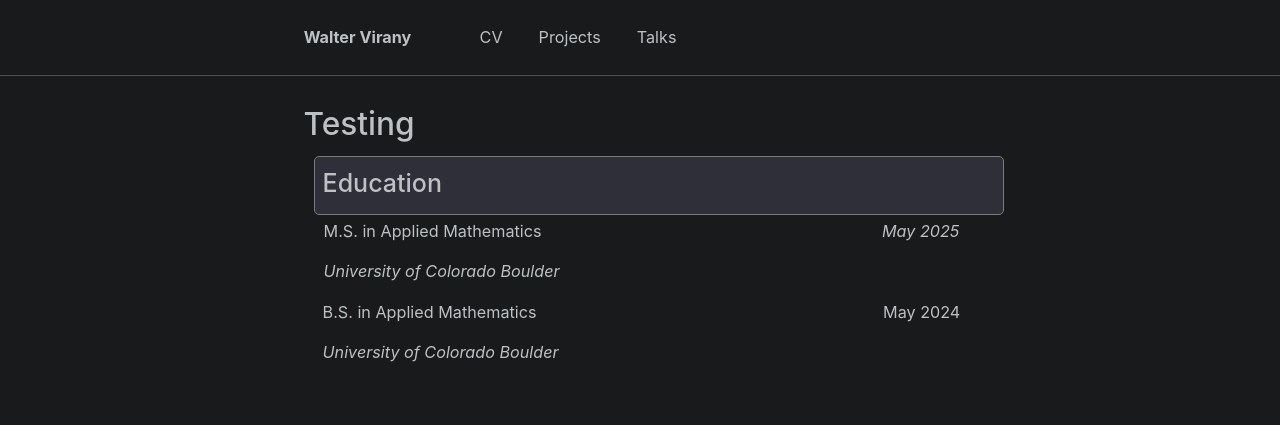
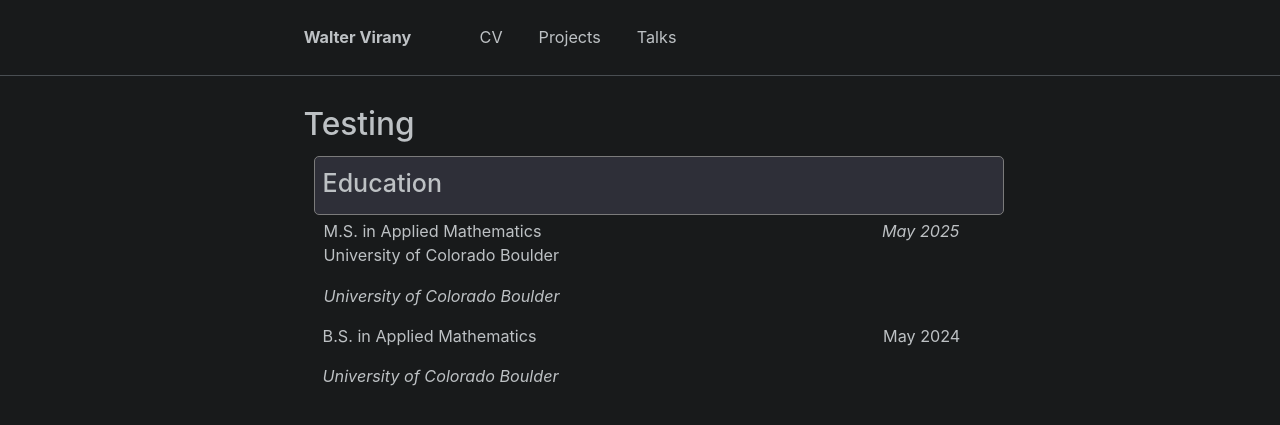
Before and after one commit to wvirany/wvirany.github.io, a Jekyll site: the page built from _pages/test.html, in a window 1280 px wide. Shown: the top 425 px of the page. Built offline with Jekyll 4.4.1, drawn with Linux system fonts in a browser that asks for light colours.

Commit message:
Update test.html

```diff
--- a/_pages/test.html
+++ b/_pages/test.html
@@ -50,7 +50,14 @@ div.cv {
         <div style="font-size:25px; font-weight:450; padding:8px">Education</div>
 
         <div class="row" style="padding:1px">
-            <div class="column left">M.S. in Applied Mathematics</div> <div class="column right"><i>May 2025</i></div>
+            <div class="column left">
+                M.S. in Applied Mathematics
+                <br>
+                University of Colorado Boulder
+            </div>
+            <div class="column right">
+                <i>May 2025</i>
+            </div>
         </div>
 
         <div class="row" style="padding:1px">
```
